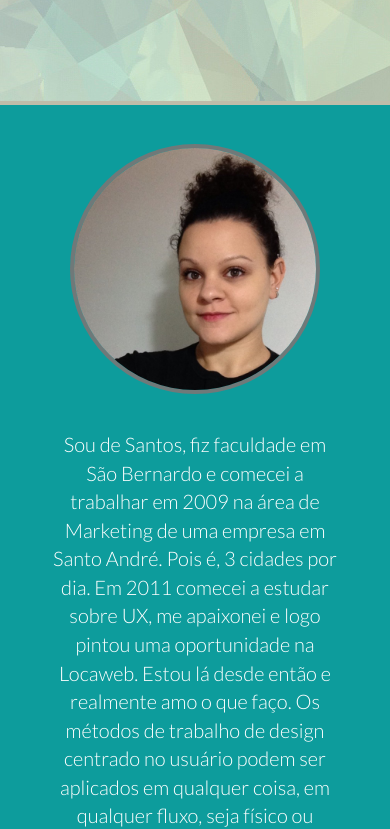
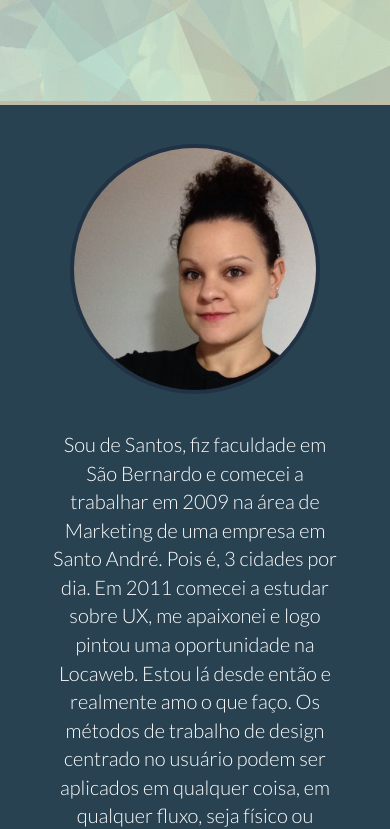
Before and after one commit to marcelahippe/marcelahippe.github.io, a plain HTML site: page index.html in a window 390 px wide. Shown: the part 455-1284 px from the top of the page. Drawn offline with Linux system fonts and the light colour scheme.

Commit message:
Cor da borda, fundo da bio, ajustes gerais

```diff
--- a/css/base.css
+++ b/css/base.css
@@ -51,7 +51,7 @@ body {
 	height: 900px;
 	text-align: center;
 	padding-top: 10%;
-	background-color: #0D9C9C;
+	background-color: #284251;
 	border-bottom: 4px solid #d1ead5;
 }
 
@@ -67,7 +67,7 @@ body {
 	width: 300px;
 	height: 300px;
 	margin-bottom: 5%;
-	border: 4px solid #6F7979;
+	border: 4px solid #213245;
 	border-radius: 200px;
 	-webkit-border-radius: 200px;
 	-moz-border-radius: 200px;
@@ -173,7 +173,7 @@ li span:hover {
 	}
 
 	.about {
-		height: 840px;
+		height: 880px;
 	}
 
 	.photo img {
```
